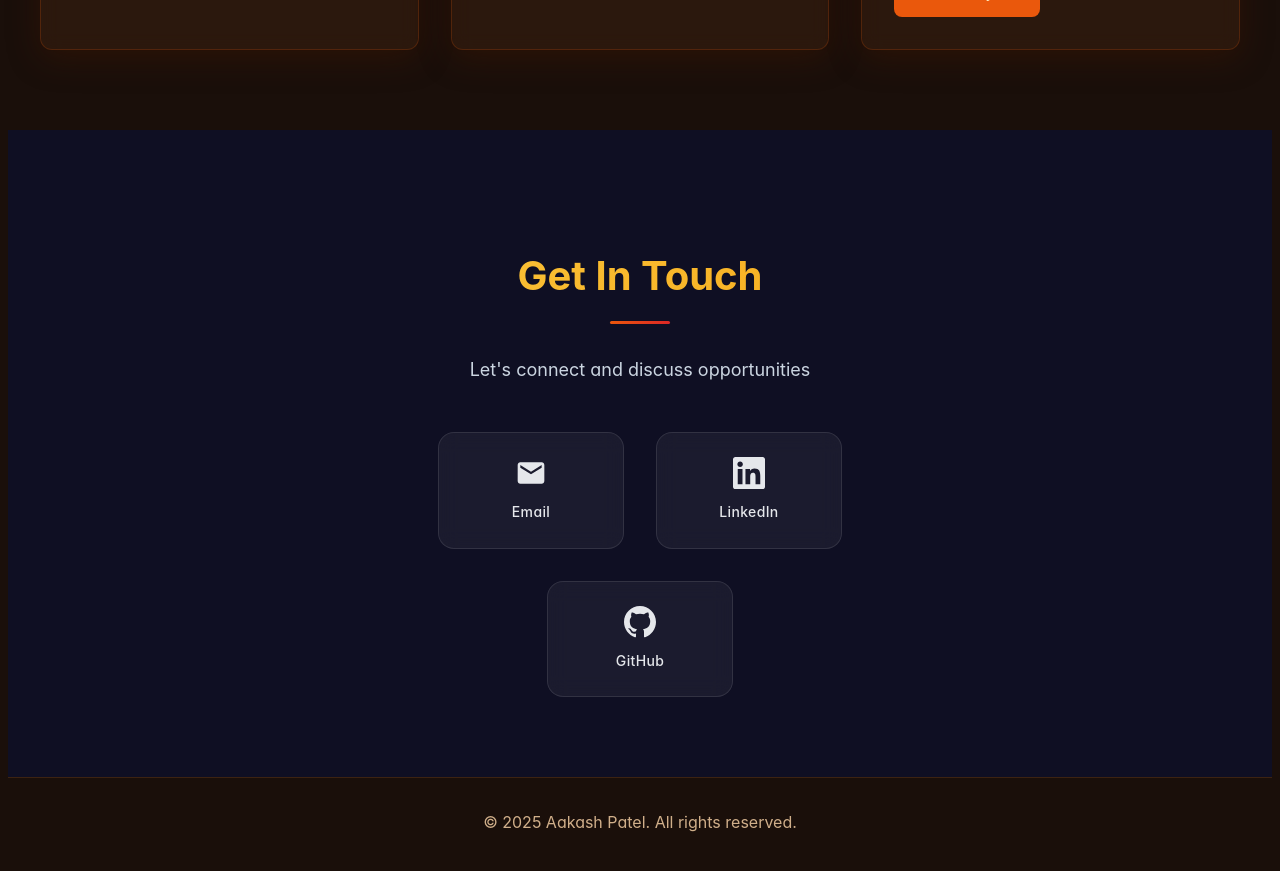
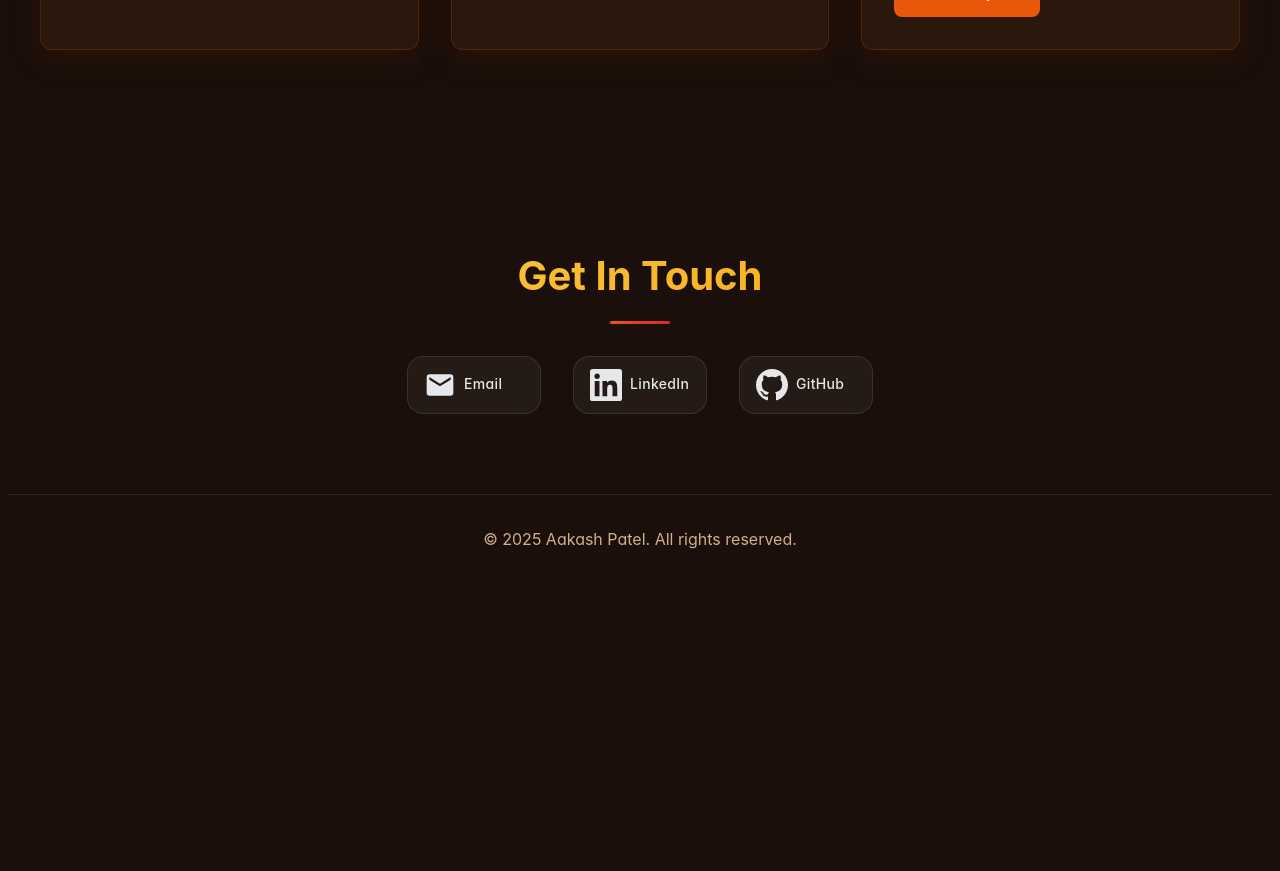
Before and after one commit to aakashPatel123345/Portfolio, a React (Vite) app: page / in a window 1280 px wide. Shown: the part 1840-2711 px from the top of the page. After the commit the page ends 2432 px from the top, so only its background shows below. Built offline with nearby package versions, Linux system fonts and the light colour scheme.

Commit message:
unified color scheme on buttons

```diff
--- a/src/components/sections/Contact.jsx
+++ b/src/components/sections/Contact.jsx
@@ -6,9 +6,6 @@ function Contact() {
           Get In Touch
         </h2>
         <div className="contact-content">
-          <p className="contact-description">
-            Let's connect and discuss opportunities
-          </p>
           <div className="contact-buttons">
             <a
               href="mailto:aakash.patel0377@gmail.com"
--- a/src/styles/components/contact.css
+++ b/src/styles/components/contact.css
@@ -2,7 +2,7 @@
 
 .contact {
   padding: 5rem 0;
-  background-color: #0f0f23;
+  background-color: #1a0f0a;
 }
 
 .contact-container {
@@ -33,10 +33,10 @@
 
 .contact-button {
   display: flex;
-  flex-direction: column;
+  flex-direction: row;
   align-items: center;
-  gap: 0.75rem;
-  padding: 1.5rem 2rem;
+  gap: 0.50em;
+  padding: 0.75rem 1rem;
   background: rgba(255, 255, 255, 0.05);
   backdrop-filter: blur(10px);
   border: 1px solid rgba(255, 255, 255, 0.1);
@@ -44,7 +44,7 @@
   text-decoration: none;
   color: #e5e7eb;
   transition: all 0.3s cubic-bezier(0.4, 0, 0.2, 1);
-  min-width: 120px;
+  min-width: 100px;
   position: relative;
   overflow: hidden;
 }
@@ -94,13 +94,13 @@
 }
 
 .linkedin-button:hover {
-  color: #0077b5;
-  border-color: rgba(0, 119, 181, 0.3);
+  color: #f59e0b;
+  border-color: rgba(245, 158, 11, 0.3);
 }
 
 .github-button:hover {
-  color: #f8fafc;
-  border-color: rgba(248, 250, 252, 0.3);
+  color: #f59e0b;
+  border-color: rgba(245, 158, 11, 0.3);
 }
 
 /* Mobile responsive */
```
